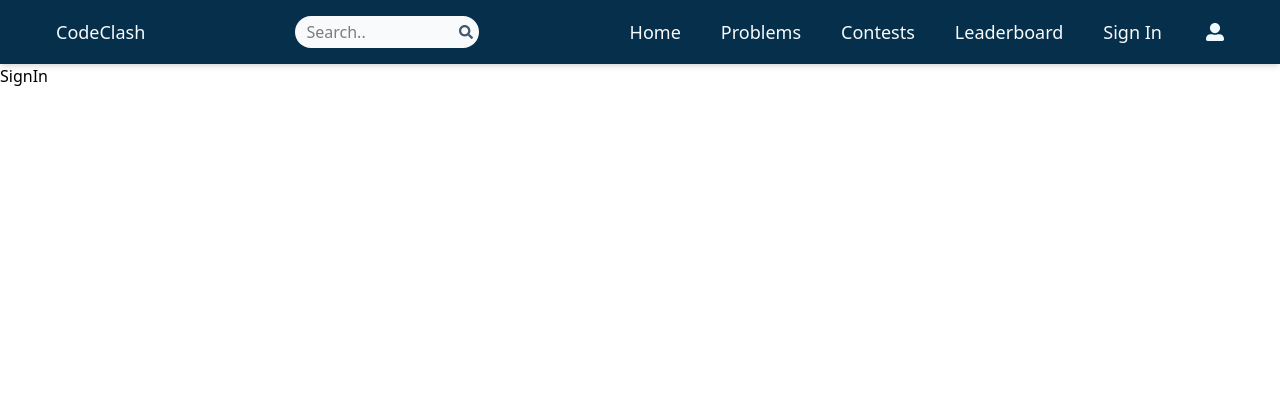
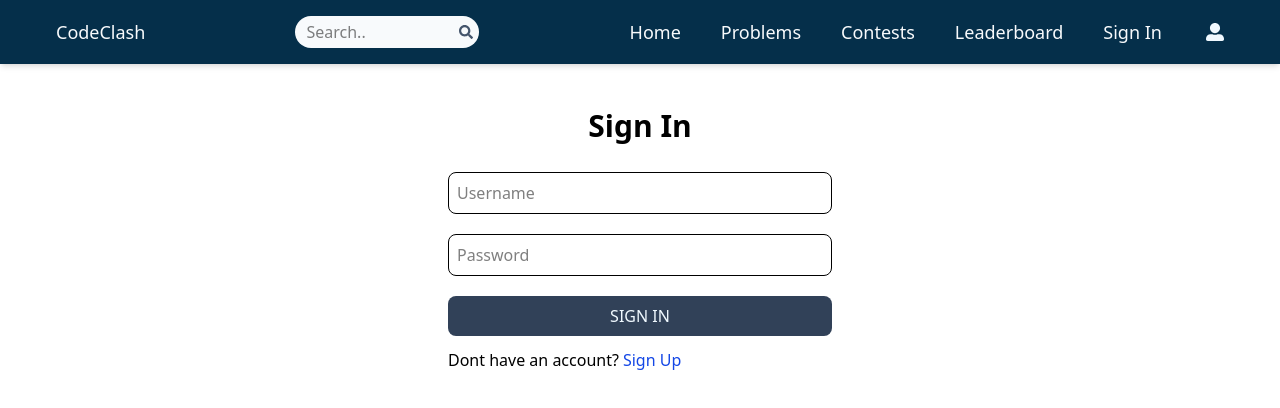
Before and after one commit to TDH19/Online-Judge, a React (Vite) app in the folder client/: page /signin in a window 1280 px wide. Shown: the top 408 px of the page. Built offline with nearby package versions, Linux system fonts and the light colour scheme.

Commit message:
Completed Sign-In page functionality

```diff
--- a/client/src/Pages/SignIn.jsx
+++ b/client/src/Pages/SignIn.jsx
@@ -1,7 +1,66 @@
-import React from 'react'
+import React, { use, useState } from 'react'
+import { Link ,useNavigate} from 'react-router-dom'
+
 
 export default function SignIn() {
+  const[formData, setFormData] = useState({});
+  const [error, setError] = useState(null);
+  const [loading, setLoading] = useState(false);
+  const navigate = useNavigate();
+  const handleChange = (e) => {
+    setFormData({
+      ... formData,
+      [e.target.id]:e.target.value
+    });
+  };
+
+  const handleSubmit = async (e) => {
+    e.preventDefault();
+    try {
+      setLoading(true);
+    const res = await fetch('/api/auth/signin',{
+      method: 'POST',
+      headers: {
+        'Content-Type': 'application/json',
+      },
+      body: JSON.stringify(formData),
+    });
+    const data = await res.json();
+    console.log(data);
+    if(data.success == false){
+      setError(data.message);
+      setLoading(false);
+      return;
+    }
+    setLoading(false);
+    setError(null);
+    navigate('/home');
+
+    } catch (error) {
+      setLoading(false);
+      setError(error.message);
+    }
+
+
+  };
+
   return (
-    <div>SignIn</div>
+    <div className='p-4 max-w-lg mx-auto'>
+      <h1 className='text-3xl text-center font-semibold my-7'>Sign In</h1>
+      <form onSubmit = {handleSubmit} className='text-center flex flex-col gap-5 w-96 mx-auto '>
+
+        <input type="text" placeholder='Username' className='border p-2 rounded-lg' id='username'onChange={handleChange}/>
+
+        <input type="password" placeholder='Password' className='border p-2 rounded-lg' id='password'onChange={handleChange}/>
+        <button  disabled = {loading} className='bg-slate-700 p-2 rounded-lg text-sky-50 uppercase hover:opacity-95 disabled:opacity-80'>{loading ? 'Loading..' : 'Sign In'}</button>
+      </form>
+      <div className='flex gap-1 mt-3 ml-12'>
+        <p>Dont have an account?</p>
+        <Link to={'/signup'}>
+          <span className='text-blue-700 '>Sign Up</span>
+        </Link>
+      </div>
+      {error && <p className='text-red-500 text-center mt-3'>{error}</p>}
+    </div>
   )
-}
+};
```
